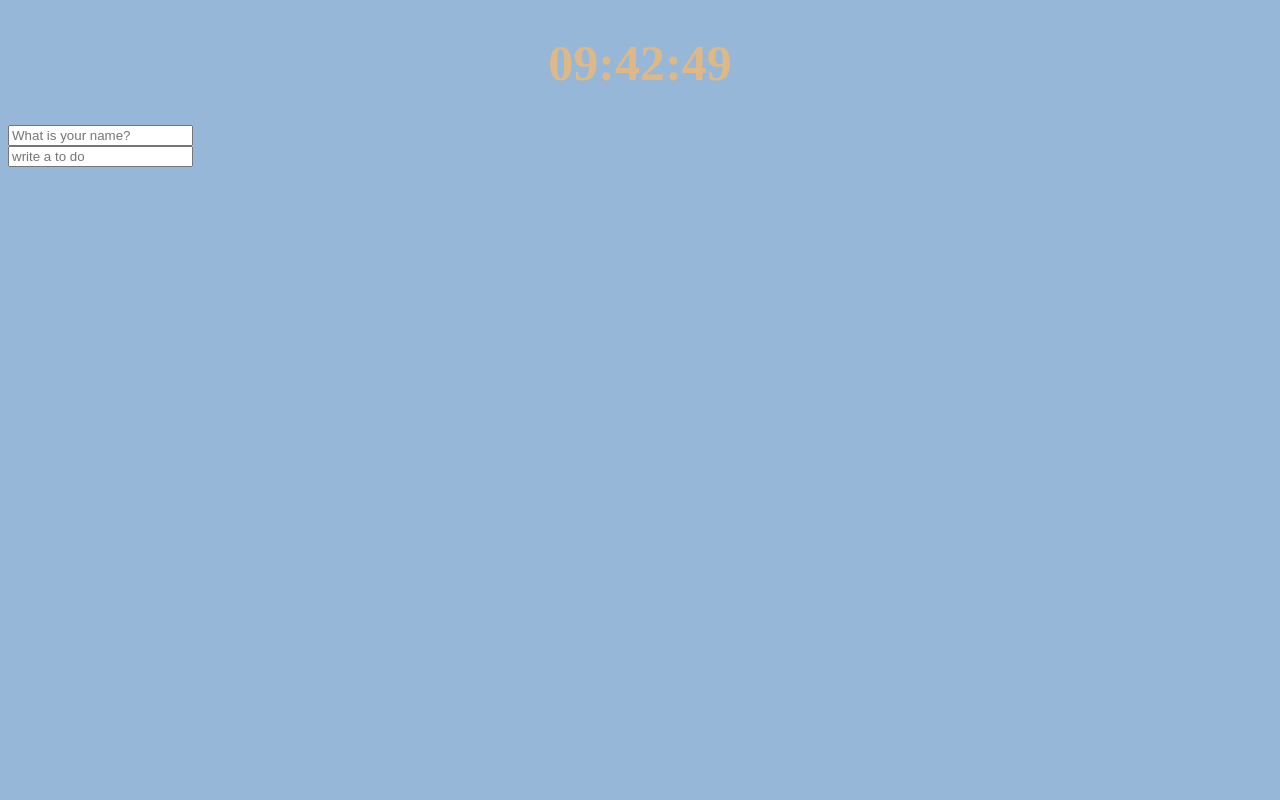
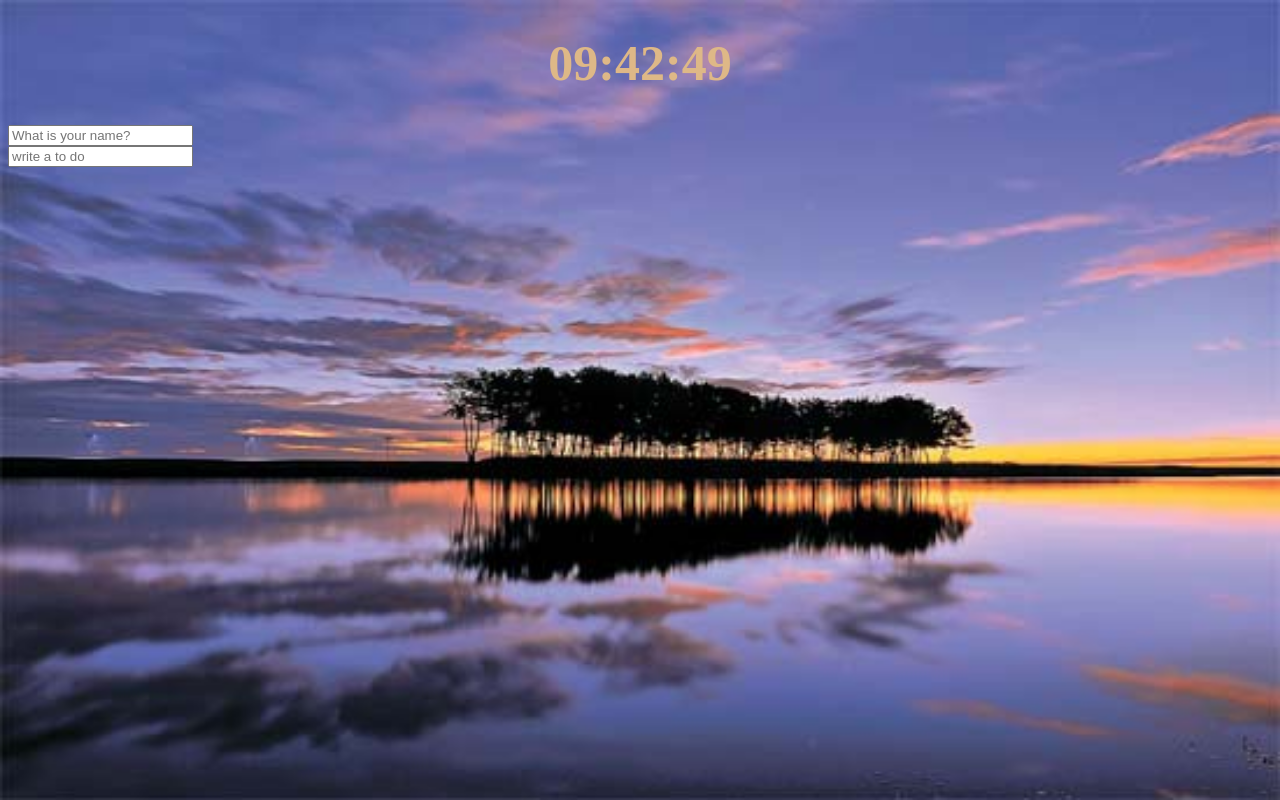
Before and after one commit to jinioh88/JavaScript_study, a plain HTML site: page js_clock/index.html in a window 1280 px wide. Drawn offline with Linux system fonts and the light colour scheme.

Commit message:
배경화면 추가

```diff
--- /dev/null
+++ b/js_clock/bg.js
@@ -0,0 +1,21 @@
+const body = document.querySelector("body");
+const IMG_NUMBER = 3;
+
+function paintImage(imgNumber) {
+    const image = new Image();
+    image.src = `image/${imgNumber + 1}.jpg`;
+    image.classList.add("bgImage");
+    body.prepend(image);
+}
+
+function genReandom() {
+    const number = Math.floor(Math.random() * IMG_NUMBER);
+    return number;
+}
+
+function init() {
+    const randomNumber = genReandom();
+    paintImage(randomNumber);
+}
+
+init();
--- a/js_clock/index.css
+++ b/js_clock/index.css
@@ -25,3 +25,22 @@ h1 {
 h4 {
   text-align: center;
 }
+
+@keyframes fadeIn {
+  from {
+    opacity: 0;
+  }
+  to {
+    opacity: 1;
+  }
+}
+
+.bgImage {
+  position: absolute;
+  top: 0;
+  left: 0;
+  width: 100%;
+  height: 100%;
+  z-index: -1;
+  animation: fadeIn 0.5s linear;
+}
--- a/js_clock/index.html
+++ b/js_clock/index.html
@@ -22,5 +22,6 @@
     <script src="clock.js"></script>
     <script src="gretting.js"></script>
     <script src="todo.js"></script>
+    <script src="bg.js"></script>
   </body>
 </html>
```
Also changed, not shown: js_clock/image/1.jpg (added), js_clock/image/2.jpg (added), js_clock/image/3.jpg (added).
